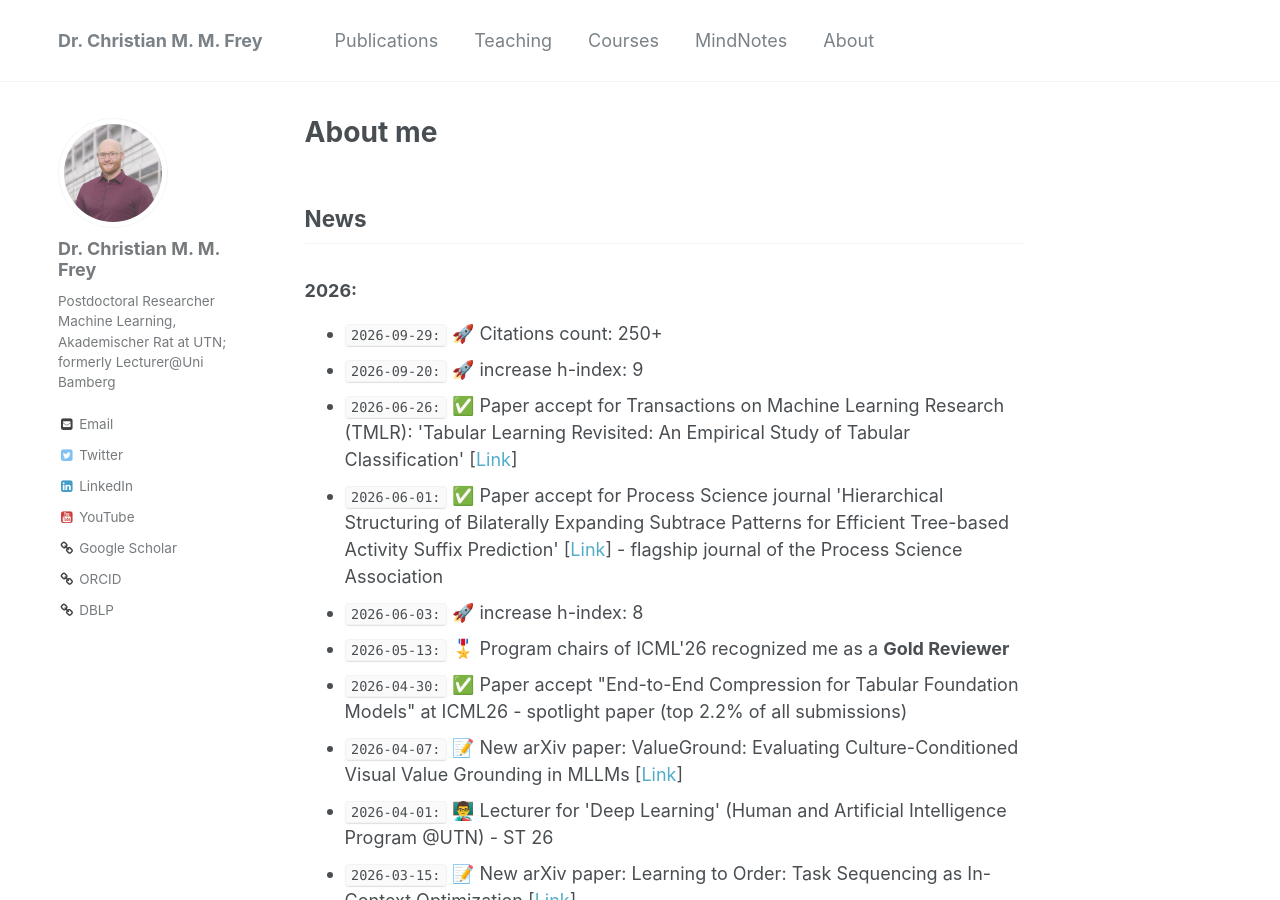
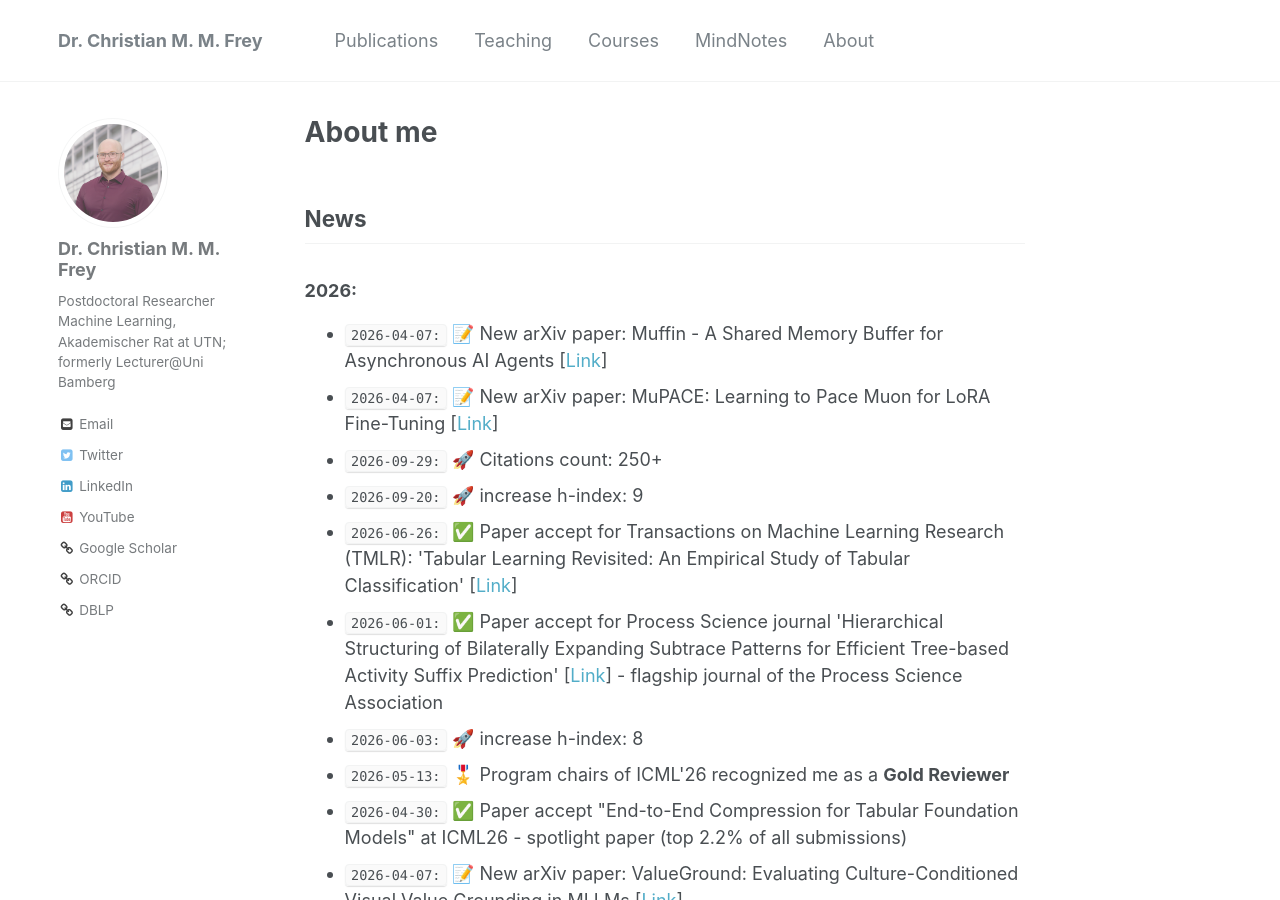
Before and after one commit to christianmaxmike/christianmaxmike.github.io, a Jekyll site: the page built from _pages/about.md, in a window 1280 px wide and 900 px high. Built offline with Jekyll 4.4.1, drawn with Linux system fonts in a browser that asks for light colours.

Commit message:
Add new arXiv papers to the news section
adds mupace + muffin

```diff
--- a/_pages/about.md
+++ b/_pages/about.md
@@ -17,6 +17,8 @@ redirect_from:
 ## News
 ### 2026:
 <ul>
+	<li><code>2026-04-07:</code> 📝 New arXiv paper: Muffin - A Shared Memory Buffer for Asynchronous AI Agents [<a href="https://arxiv.org/pdf/2610.31355">Link</a>]</li>
+	<li><code>2026-04-07:</code> 📝 New arXiv paper: MuPACE: Learning to Pace Muon for LoRA Fine-Tuning [<a href="https://arxiv.org/pdf/2610.28072">Link</a>]</li>
 	<li><code>2026-09-29:</code> 🚀 Citations count: 250+ </li>
 	<li><code>2026-09-20:</code> 🚀 increase h-index: 9</li>
 	<li><code>2026-06-26:</code> ✅ Paper accept for Transactions on Machine Learning Research (TMLR): 'Tabular Learning Revisited: An Empirical Study of Tabular Classification' [<a href="https://openreview.net/pdf?id=I8BIGp4XOb">Link</a>]</li>
```
